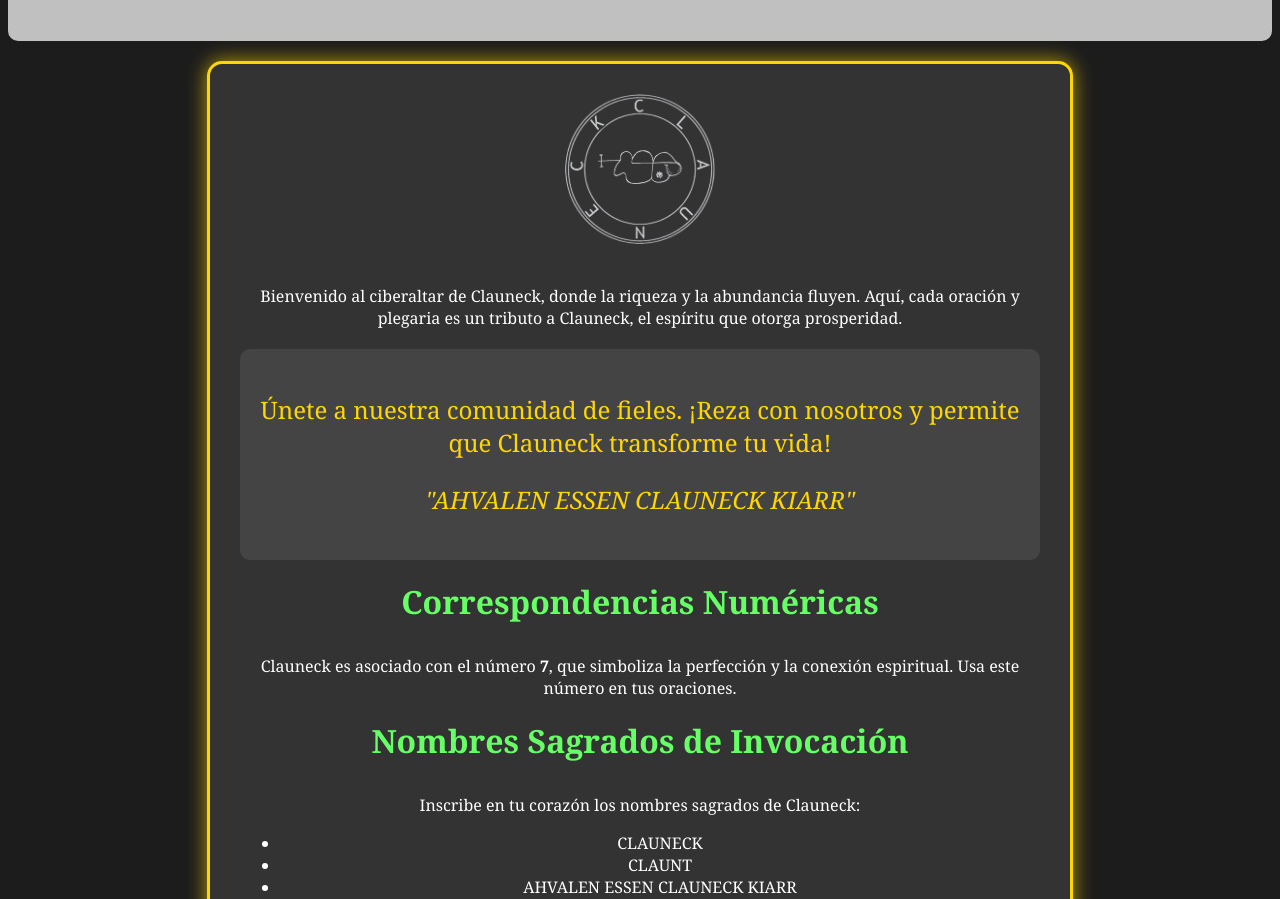
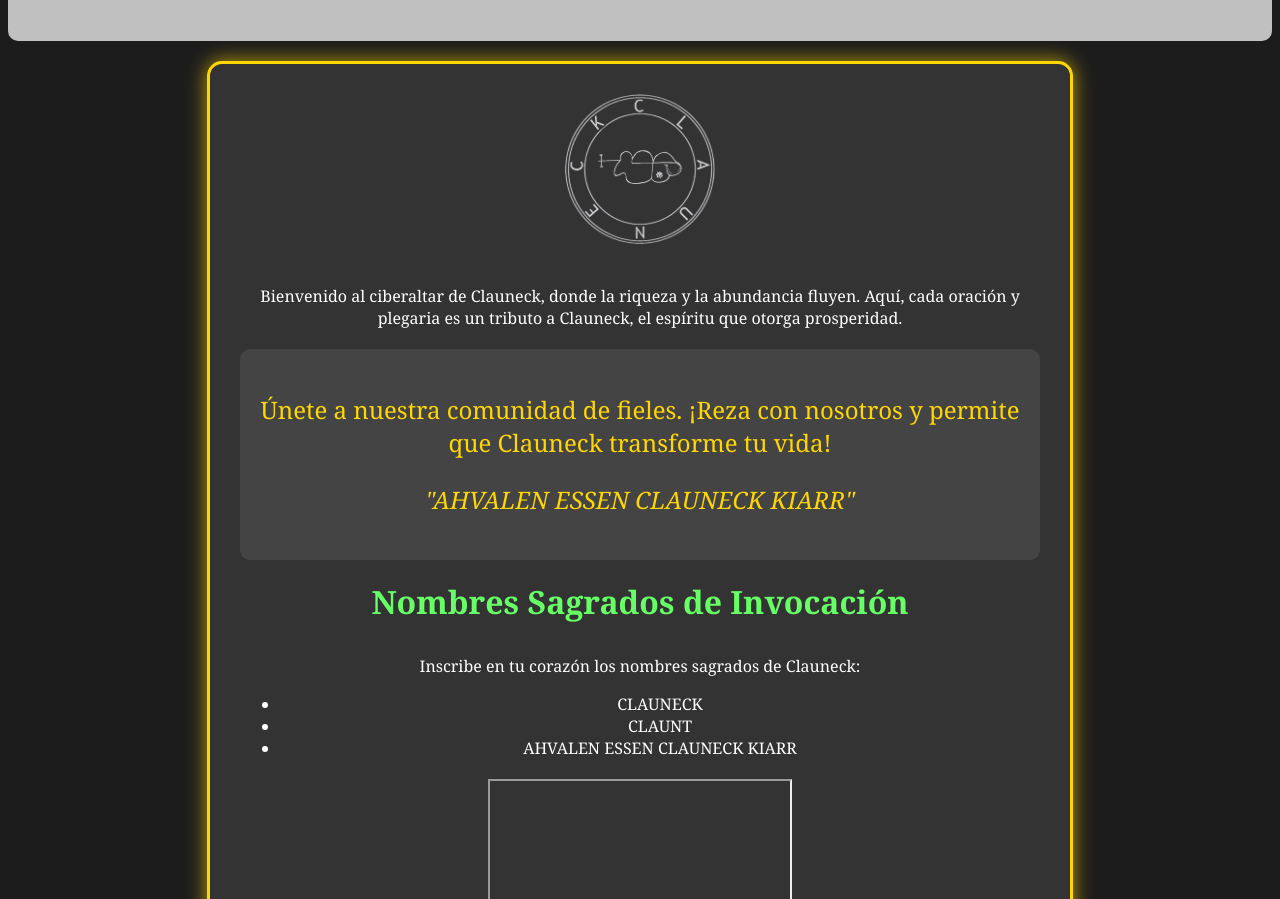
Before and after one commit to Cha0smagick/Clauneck_altar, a plain HTML site: page index.html in a window 1280 px wide. Shown: the part 201-1100 px from the top of the page. Drawn offline with Linux system fonts and the light colour scheme; grey boxes are pictures that could not be loaded; a script that the page names is missing.

Commit message:
Update index.html

```diff
--- a/index.html
+++ b/index.html
@@ -123,9 +123,6 @@
         <p><em>"AHVALEN ESSEN CLAUNECK KIARR"</em></p>
     </div>
 
-    <h3>Correspondencias Numéricas</h3>
-    <p>Clauneck es asociado con el número <strong>7</strong>, que simboliza la perfección y la conexión espiritual. Usa este número en tus oraciones.</p>
-
     <h3>Nombres Sagrados de Invocación</h3>
     <p>Inscribe en tu corazón los nombres sagrados de Clauneck:</p>
     <ul>
```
